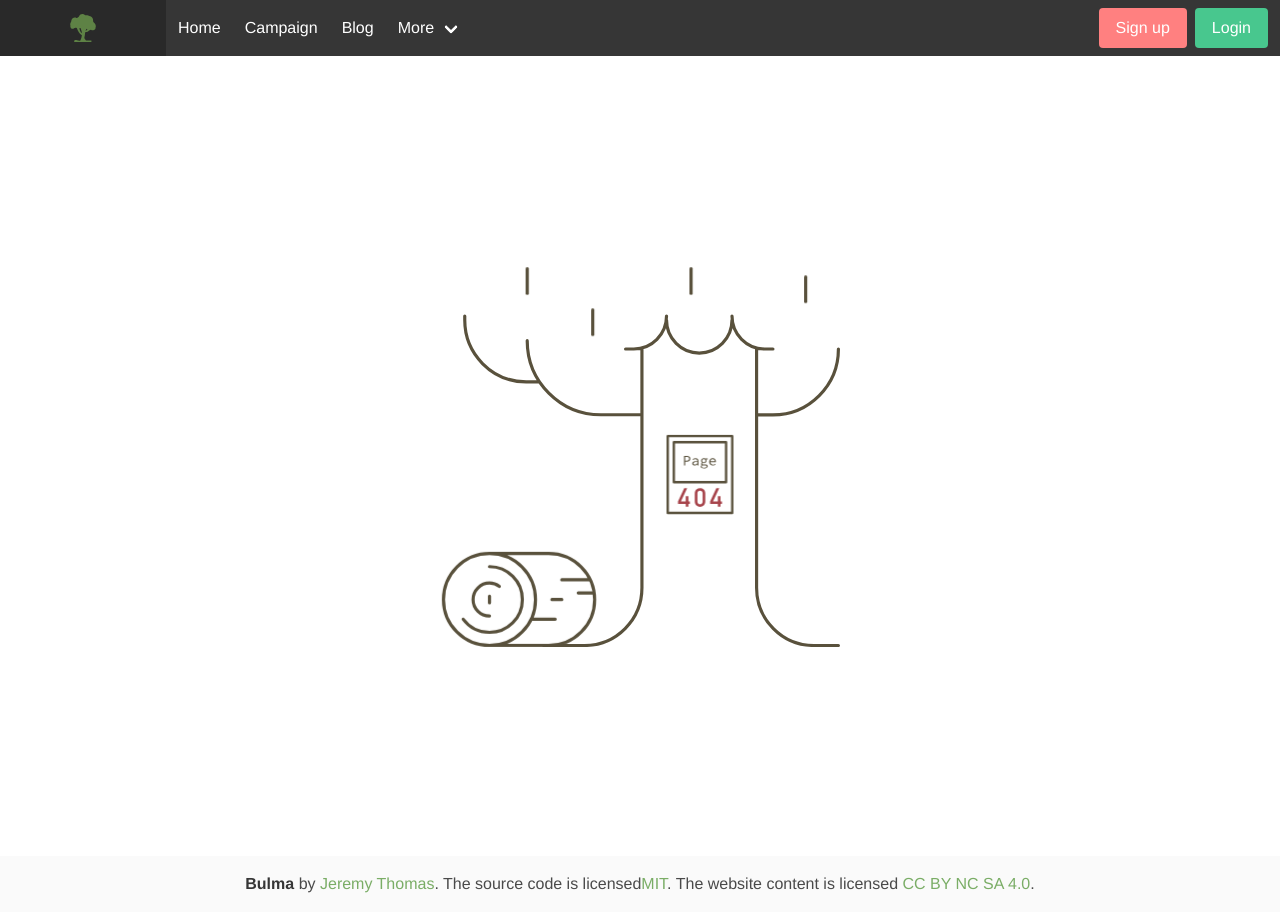
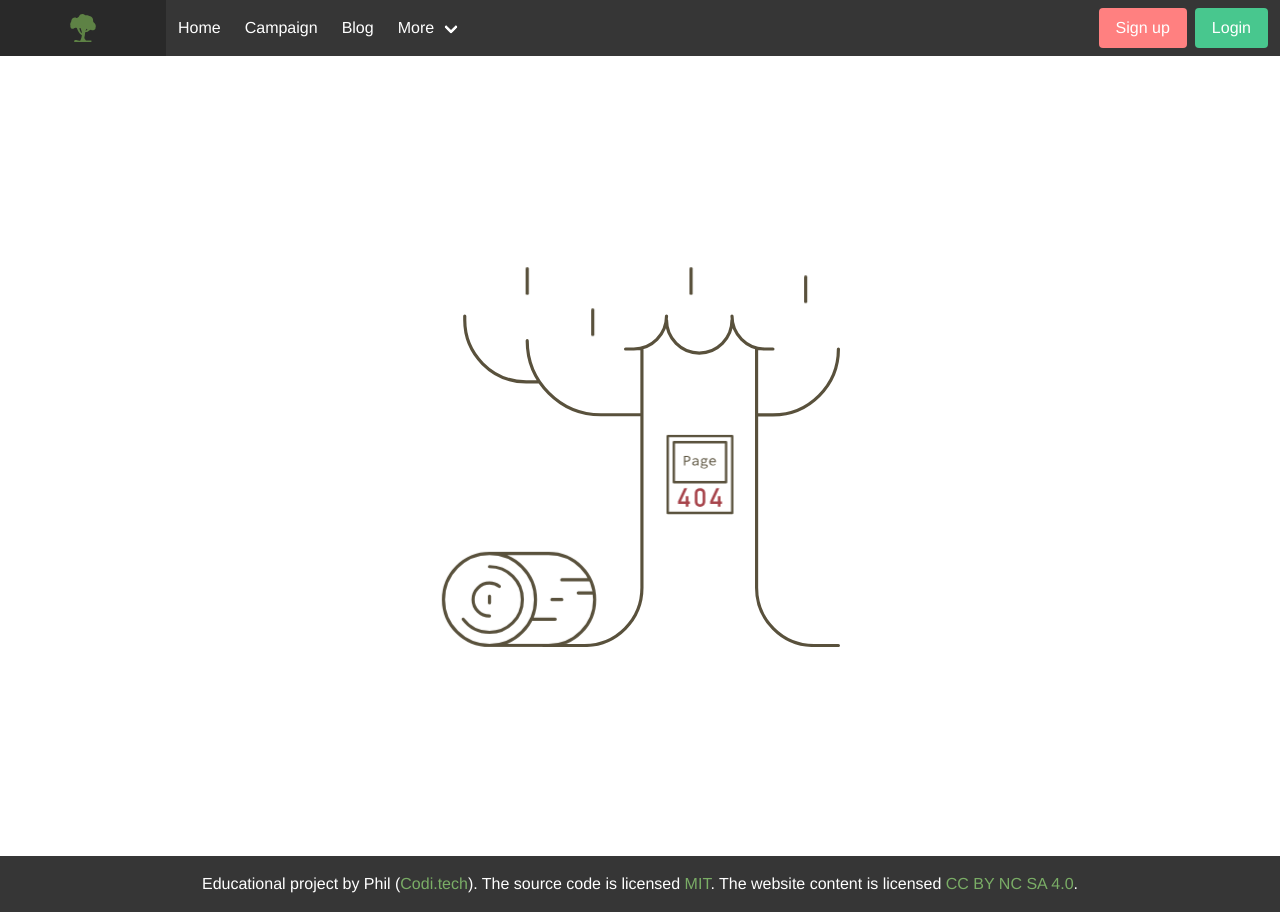
Before and after one commit to callmephil/TheJackyCampaign, a React (Create React App) app in the folder front/: page /callback in a window 1280 px wide. Built offline with nearby package versions, Linux system fonts and the light colour scheme; what auth0-js would draw is missing.

Commit message:
Front/Components/Footer : Minor Edit (Color)

```diff
--- a/front/src/Components/Navigations/Footer/Footer.jsx
+++ b/front/src/Components/Navigations/Footer/Footer.jsx
@@ -7,8 +7,8 @@ export default class Footer extends Component {
         <footer className="footer">
             <div className="content has-text-centered">
                 <p>
-                <strong>Bulma</strong> by <a href="https://jgthms.com">Jeremy Thomas</a>. The source code is licensed
-                <a href="http://opensource.org/licenses/mit-license.php">MIT</a>. The website content
+                Educational project by Phil (<a href="https://Codi.Tech">Codi.tech</a>). The source code is licensed
+                <a href="http://opensource.org/licenses/mit-license.php"> MIT</a>. The website content
                 is licensed <a href="http://creativecommons.org/licenses/by-nc-sa/4.0/">CC BY NC SA 4.0</a>.
                 </p>
             </div>
--- a/front/src/Components/Navigations/Footer/Footer.scss
+++ b/front/src/Components/Navigations/Footer/Footer.scss
@@ -1,10 +1,12 @@
 @import "../../../../node_modules/bulma/sass/utilities/initial-variables";
 
 // <-- Footer -->
-$footer-background-color: $white-bis;
+$footer-background-color: #363636;
 $footer-padding: 1rem 1.5rem 1rem;
+$footer-color: white;
 
 .footer {
   background-color: $footer-background-color;
   padding: $footer-padding;
+  color: $footer-color;
 }
```
